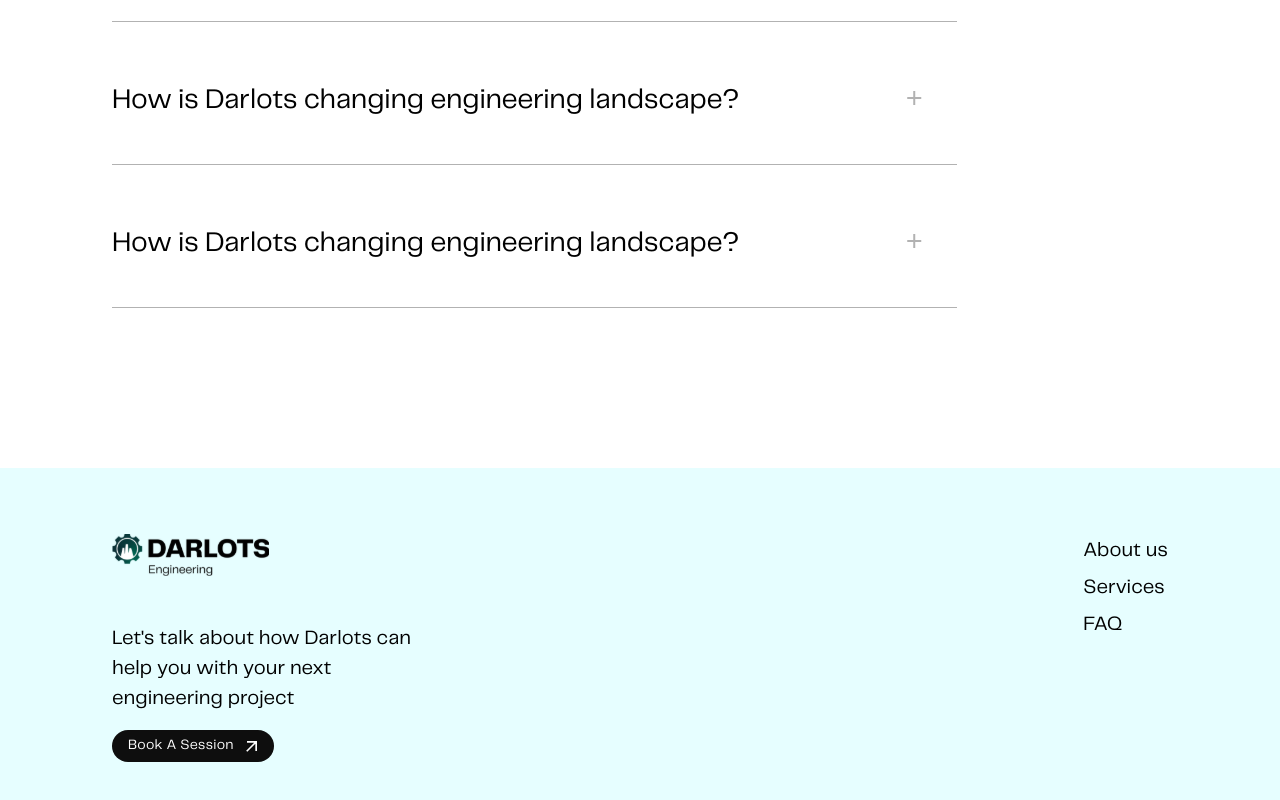
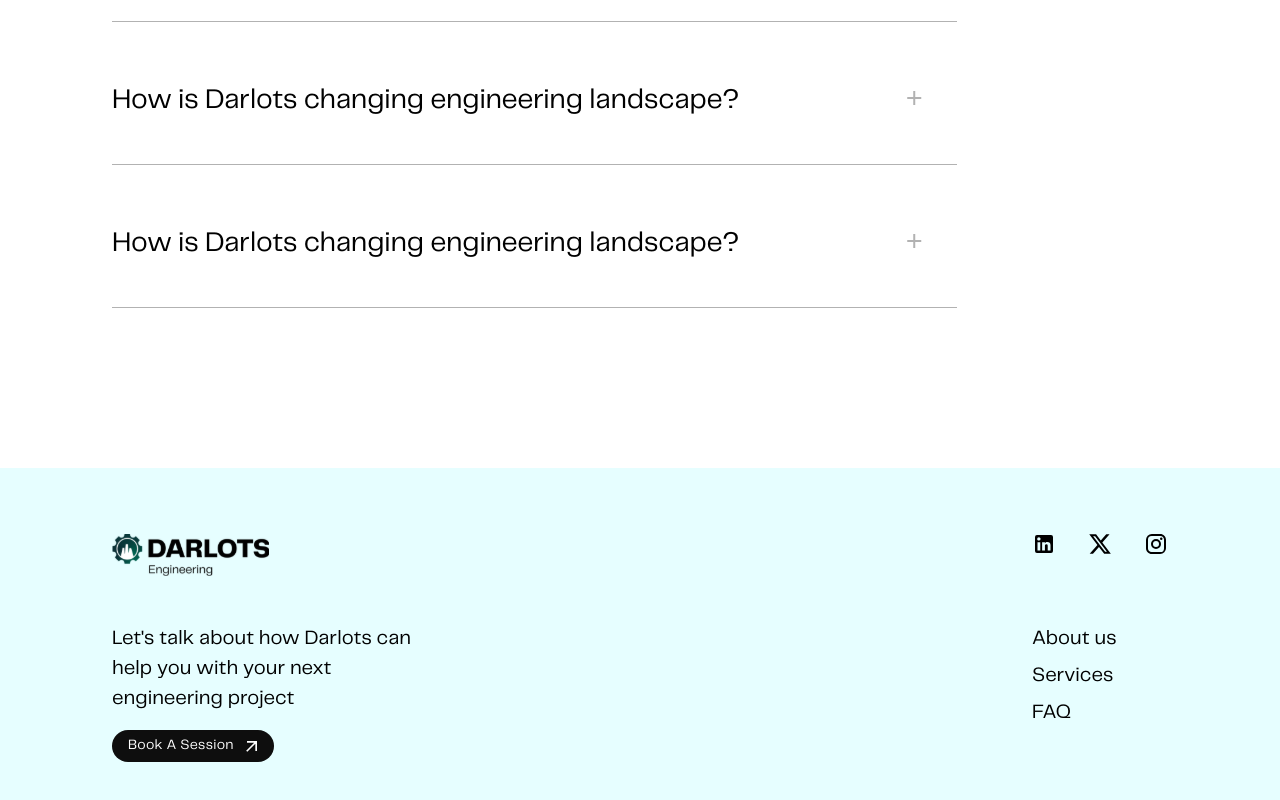
Before and after one commit to KoneeVibes/dalort_engineering, a React (Create React App) app: page / in a window 1280 px wide. Shown: the part 6145-6945 px from the top of the page. Built offline with nearby package versions, Linux system fonts and the light colour scheme.

Commit message:
completed UI design

```diff
--- a/src/containers/footer/index.tsx
+++ b/src/containers/footer/index.tsx
@@ -1,9 +1,9 @@
-import { Box, Stack, Typography } from "@mui/material";
+import { Box, IconButton, Stack, Typography } from "@mui/material";
 import { Footerbox } from "./styled";
 import { Logo } from "../../assets";
 import { BaseButton } from "../../components/button/styled";
 import ArrowOutwardIcon from '@mui/icons-material/ArrowOutward';
-import { navLinks } from "../../data";
+import { navLinks, smIcons } from "../../data";
 
 export const Footer: React.FC<{}> = () => {
     return (
@@ -15,7 +15,7 @@
                 gap={"var(--sectionMargin)"}
                 width={{ tablet: "50%", laptop: "30%" }}
             >
-                <Logo  className="logo"/>
+                <Logo className="logo" />
                 <Box
                     overflow={"hidden"}
                 >
@@ -32,6 +32,7 @@
                         Let's talk about how Darlots can help you with your next engineering project
                     </Typography>
                     <BaseButton
+                        className="bookASession"
                         isheaderbutton={"false"}
                         location="footer"
                         endIcon={<ArrowOutwardIcon />}
@@ -51,10 +52,35 @@
                     </BaseButton>
                 </Box>
             </Stack>
+            <Stack
+                direction={{ mobile: "column-reverse", tablet: "column" }}
+                gap={{ mobile: ".5rem", tablet: "4rem" }}
+            >
+                <Stack
+                    direction={"row"}
+                    gap={{ mobile: ".5rem", tablet: "2rem" }}
+                    flexWrap={"wrap"}
+                    overflow={"hidden"}
+                    sx={{
+                        "& svg": {
+                            color: "#000000",
+                        }
+                    }}
+                >
+                    {smIcons.map((icon, key) => {
+                        return (
+                            <IconButton
+                                key={key}
+                                sx={{
+                                    padding: 0
+                                }}
+                            >
+                                {icon}
+                            </IconButton>
+                        )
+                    })}
+                </Stack>
                 <Stack>
-                <Box>
-                    {}
-                </Box>
                     {navLinks.map((link, k) => {
                         return (
                             <Typography
@@ -72,6 +98,7 @@
                         )
                     })}
                 </Stack>
+            </Stack>
         </Footerbox>
     )
 }
--- a/src/containers/footer/styled.tsx
+++ b/src/containers/footer/styled.tsx
@@ -10,7 +10,7 @@
             flexDirection: "column",
         },
         [theme.breakpoints.down(209)]: {
-            "& .logo, & button": {
+            "& .logo, & .bookASession": {
                 width: "100%"
             }
         }
--- a/src/data.tsx
+++ b/src/data.tsx
@@ -3,6 +3,9 @@
 import projectManagement from "./assets/projectManagement.svg";
 import technicalManpower from "./assets/technicalManpower.svg";
 import castlepine from "./assets/carouselBg.svg";
+import LinkedInIcon from '@mui/icons-material/LinkedIn';
+import XIcon from '@mui/icons-material/X';
+import InstagramIcon from '@mui/icons-material/Instagram';
 
 export const navLinks = [
     {
@@ -114,4 +117,8 @@
         q: "How is Darlots changing engineering landscape?",
         a: "Trob takes a minimum fee per transaction compared to traditional brokers who can take commissions up to 45%. We put an end to this nonsense with full transparency by revealing our fees to you."
     },
+];
+
+export const smIcons = [
+    <LinkedInIcon />, <XIcon />, <InstagramIcon />
 ]
```
Lines whose indentation alone changed are shown as unchanged.
